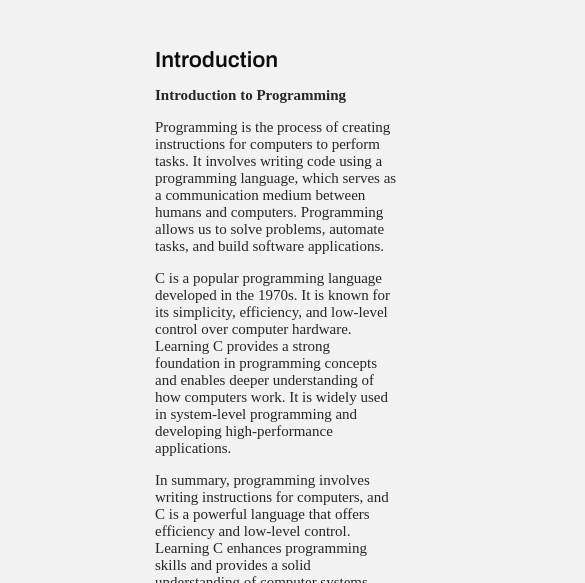
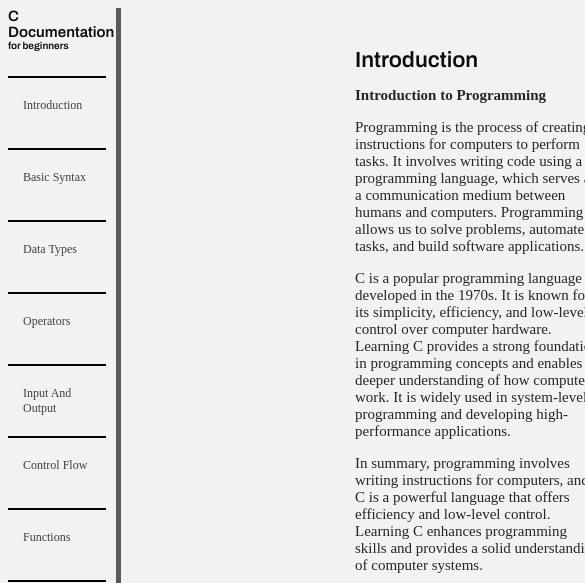
Before and after one commit to Taofik01/c-documentation, a plain HTML site: page index.html in a window 390 px wide. Shown: the top 583 px of the page, 585 px wide, since content can reach past the window. Drawn offline with Linux system fonts and the light colour scheme.

Commit message:
made some changes to the responsive part

```diff
--- a/styles.css
+++ b/styles.css
@@ -83,22 +83,16 @@ a:visited {
 }
 
 @media (max-width:500px ) {
+  body{
+    display: flex;
+    flex-direction: column;
+  }
 
-  body{
-  display:flex;
-  flex-directon:column;
-  align-items:center;
-  font-size:15px;
-  display:float;
-  padding:0;
-  width:100vw;
-  max-width:100%;
-  justify-content:space-between;
-  background-color:#F2F2F2;
-  }
   nav{
     display:float;
     font-size:2px;
+    width: 25%;
+
   }
   nav > header{
     display: float;
@@ -110,6 +104,13 @@ a:visited {
   .small{
     font-size:10px;
   }
-}
+  main{
+    font-size: 15px;
+    width: 63%;
+    position:absolute;
+    left:200px;
+    padding-right: 3px;
+  }
+
 
 ** end of undefined **
```
